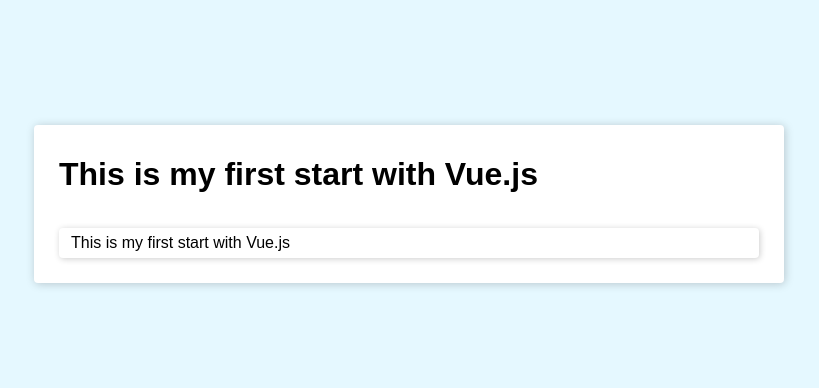
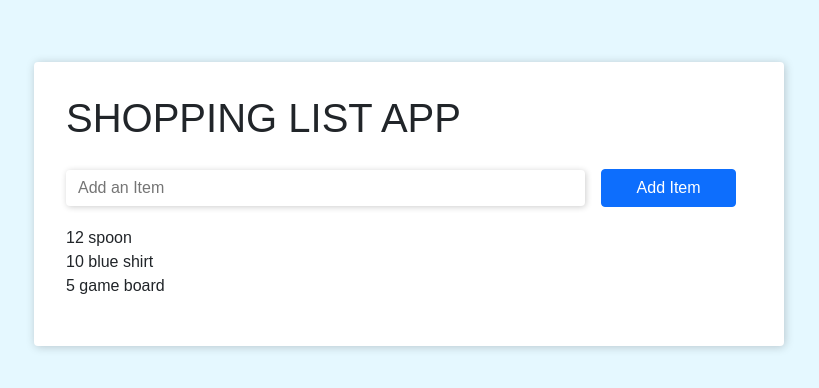
Before and after one commit to furkan-kocer/Vue.js-Start, a plain HTML site: page index.html in a window 1280 px wide. Shown: the part 196-584 px from the top of the page, without its empty margins (231-1050 px from the left). Drawn offline with nearby package versions, Linux system fonts and the light colour scheme.

Commit message:
Version 01 Signed-off-by: furkan <furkan.1732@hotmail.com>

```diff
--- a/index.css
+++ b/index.css
@@ -15,18 +15,26 @@
     background-color:rgba(0,191,255,0.1);
     font-family:Arial,sans-serif;
 }
+ul{
+    padding:0;
+}
+li{
+    list-style:none;
+}
 .wrapper{
-    padding:25px;
-    width:750px;
+    padding:2rem;
+    min-width:750px;
     box-shadow: 1px 1px 10px rgba(0,0,0,0.2);
     border-radius: 4px;
     background-color: white;
 }
 .wrapper input{
+    font-weight: 400;
+    line-height: 1.5;
     font-size:1rem;
-    margin-top:30px;
+    margin:20px 0;
     padding: 0.375rem 0.75rem;
-    width:100%;
+    width: 100%;
     border:none;
     box-shadow: 1px 1px 6px rgba(0,0,0,0.2);
     border-radius: 4px;
--- a/index.html
+++ b/index.html
@@ -1,21 +1,37 @@
 <!DOCTYPE html>
 <html lang="en">
 <head>
-    <meta charset="utf-8">
+    <meta charset="UTF-8">
     <title>Vue.js Starting to Learn</title>
+    <meta name="viewport" content="width=device-width, initial-scale=1">
+    <!-- Bootstrap CSS -->
+    <link href="https://cdn.jsdelivr.net/npm/bootstrap@5.0.2/dist/css/bootstrap.min.css" rel="stylesheet" integrity="sha384-EVSTQN3/azprG1Anm3QDgpJLIm9Nao0Yz1ztcQTwFspd3yD65VohhpuuCOmLASjC" crossorigin="anonymous">
     <script src="https://cdn.jsdelivr.net/npm/vue@2.6.0"></script>
+    <script defer src="https://cdn.jsdelivr.net/npm/bootstrap@5.0.2/dist/js/bootstrap.bundle.min.js" integrity="sha384-MrcW6ZMFYlzcLA8Nl+NtUVF0sA7MsXsP1UyJoMp4YLEuNSfAP+JcXn/tWtIaxVXM" crossorigin="anonymous"></script>
     <link rel="stylesheet" href="index.css">
 </head>
 <body>
     <div id="vueinstance" class="wrapper">
-        <h1>{{ header }}</h1>
-        <input type="text" v-model="header">
+        <h1>{{ header.toLocaleUpperCase('en-US') }}</h1>
+        <div class="add-item-form d-flex">
+            <input type="text" v-model="newItem" placeholder="Add an Item" v-on:keyup.enter="items.push(newItem)" required>
+            <button type="button" v-on:click="items.push(newItem)" class="btn btn-primary w-25 h-25 align-self-center mx-3">Add Item</button>
+        </div>
+        <ul>
+            <li v-for="item in items">{{ item }}</li>
+        </ul>
     </div>
     <script>
-        new Vue({
+        var shoppingList = new Vue({
             el: '#vueinstance',
             data: {
-                header: 'This is my first start with Vue.js'
+                header: 'Shopping list app',
+                newItem: '',
+                items: [
+                    '12 spoon',
+                    '10 blue shirt',
+                    '5 game board',
+                ]
             }
         });
     </script>
```
